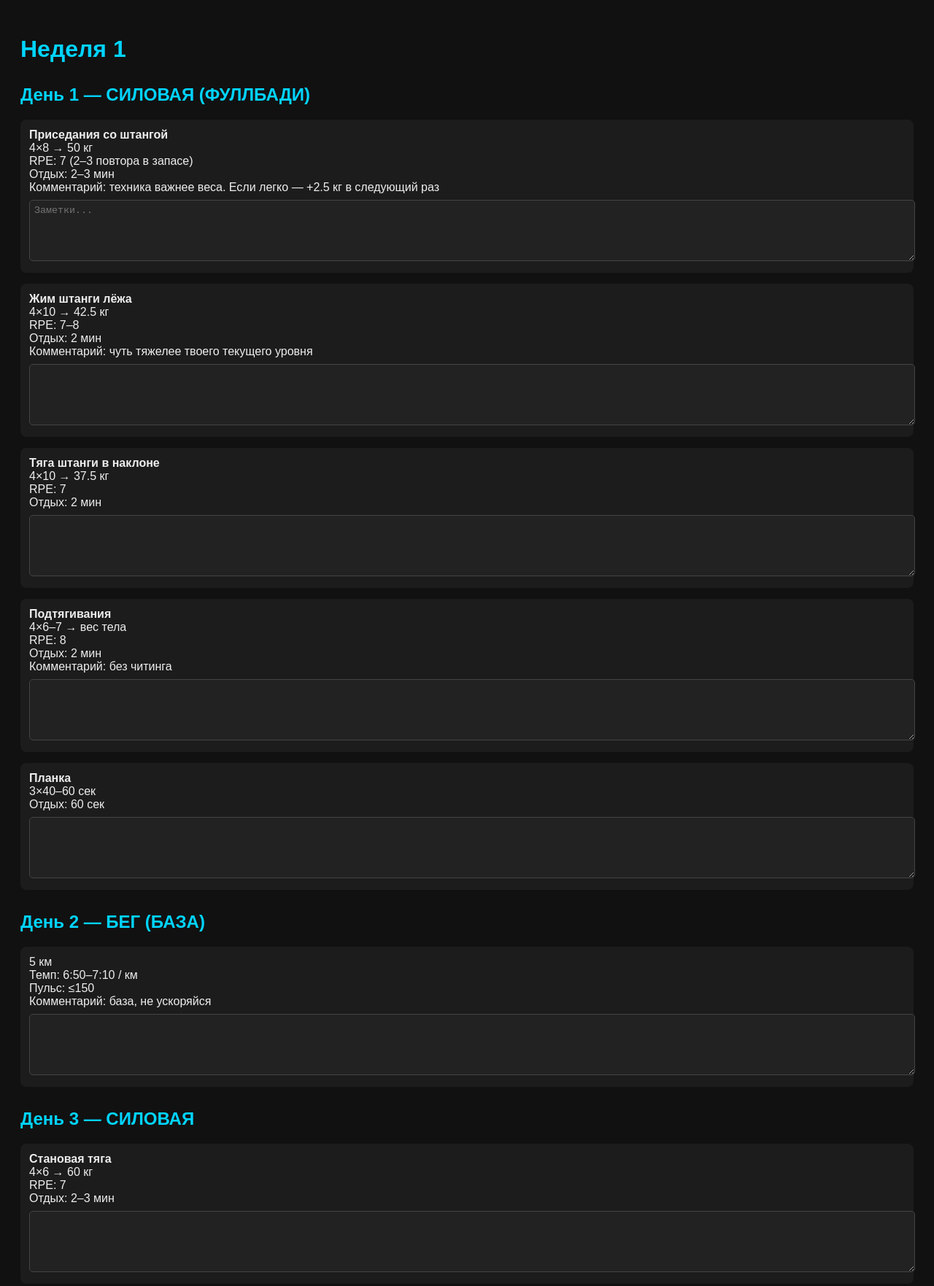
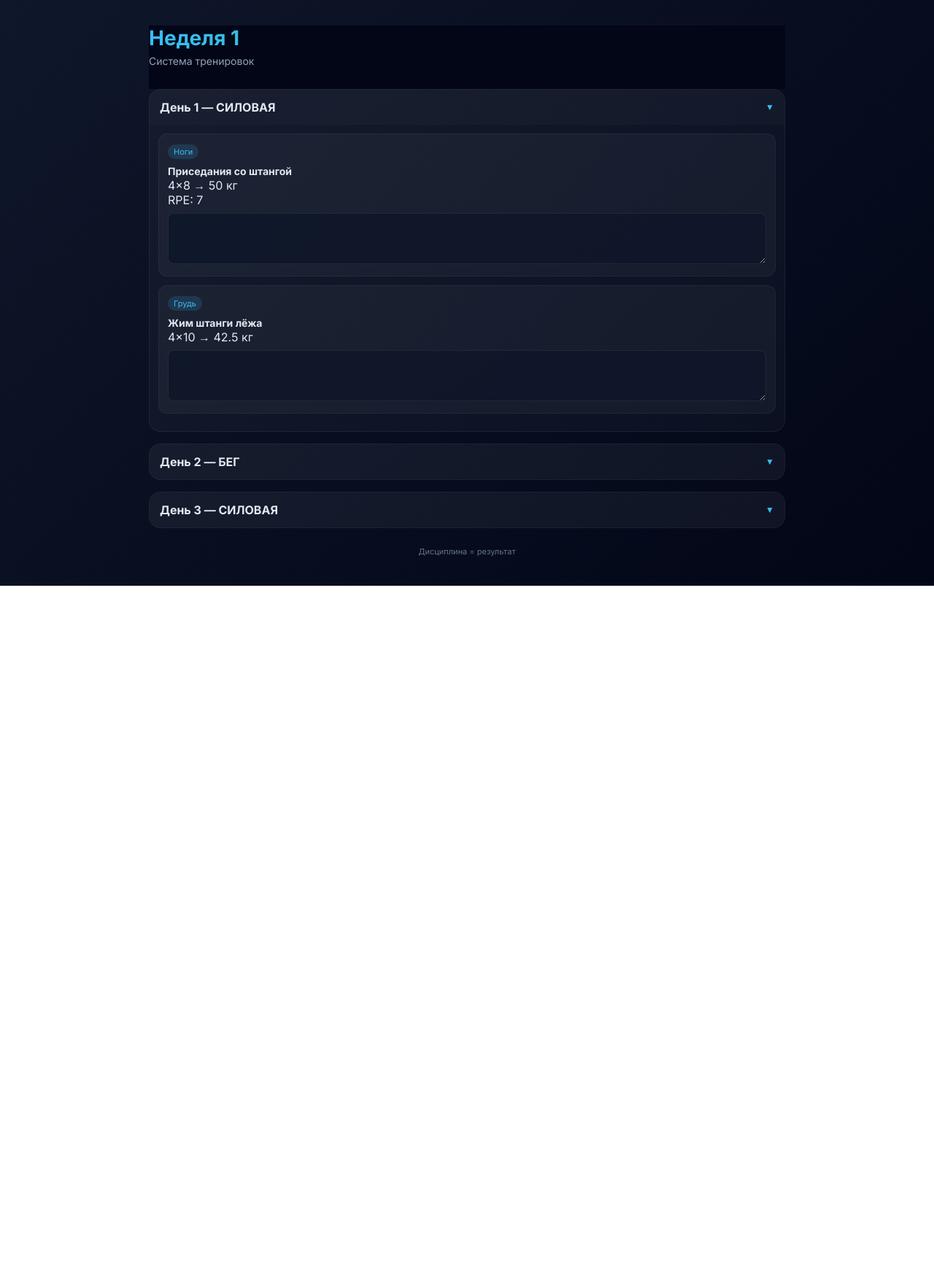
Before and after one commit to ItsJustKos/Training_plan, a plain HTML site: page index.html in a window 1280 px wide. Shown: the top 1763 px of the page at 73% size. After the commit the page ends 803 px from the top, so only its background shows below. Drawn offline with Linux system fonts and the light colour scheme.

Commit message:
Update index.html

```diff
--- a/index.html
+++ b/index.html
@@ -2,219 +2,202 @@
 <html lang="ru">
 <head>
 <meta charset="UTF-8">
+<meta name="viewport" content="width=device-width, initial-scale=1.0">
 <title>Неделя 1 — План тренировок</title>
 
+<link href="https://fonts.googleapis.com/css2?family=Inter:wght@300;400;600;700&display=swap" rel="stylesheet">
+
 <style>
+* { box-sizing: border-box; }
+
 body {
-    font-family: Arial, sans-serif;
-    background: #111;
-    color: #eee;
-    padding: 20px;
+    margin: 0;
+    font-family: 'Inter', sans-serif;
+    background: linear-gradient(135deg, #0f172a, #020617);
+    color: #e2e8f0;
 }
-h1 { color: #00d4ff; }
-h2 { margin-top: 30px; color: #00d4ff; }
+
+.container {
+    max-width: 900px;
+    margin: auto;
+    padding: 16px 14px 40px;
+}
+
+h1 {
+    font-size: 28px;
+    margin-bottom: 6px;
+    background: linear-gradient(90deg, #38bdf8, #22c55e);
+    -webkit-background-clip: text;
+    -webkit-text-fill-color: transparent;
+}
+
+.subtitle {
+    font-size: 14px;
+    color: #94a3b8;
+    margin-bottom: 20px;
+}
+
+h2 {
+    font-size: 16px;
+    margin: 0;
+}
+
+.day-card {
+    margin-bottom: 16px;
+    border-radius: 16px;
+    background: rgba(255,255,255,0.03);
+    border: 1px solid rgba(255,255,255,0.06);
+    overflow: hidden;
+}
+
+.day-header {
+    padding: 14px;
+    display: flex;
+    justify-content: space-between;
+    align-items: center;
+    background: rgba(255,255,255,0.02);
+    cursor: pointer;
+}
+
+.day-header span {
+    font-size: 12px;
+    color: #38bdf8;
+}
+
+.day-content {
+    padding: 12px;
+    display: none;
+}
+
+.day-card.active .day-content {
+    display: block;
+}
 
 .exercise {
-    margin-bottom: 15px;
+    margin-bottom: 12px;
     padding: 12px;
-    background: #1c1c1c;
-    border-radius: 8px;
+    border-radius: 12px;
+    background: rgba(255,255,255,0.04);
+    border: 1px solid rgba(255,255,255,0.05);
+}
+
+.exercise b {
+    font-size: 14px;
+}
+
+.badge {
+    display: inline-block;
+    padding: 3px 8px;
+    border-radius: 999px;
+    font-size: 11px;
+    margin-bottom: 6px;
+    background: rgba(56,189,248,0.15);
+    color: #38bdf8;
 }
 
 textarea {
     width: 100%;
     height: 70px;
     margin-top: 8px;
-    background: #222;
-    color: #fff;
-    border: 1px solid #444;
-    border-radius: 5px;
-    padding: 6px;
+    background: rgba(15,23,42,0.9);
+    color: #e2e8f0;
+    border: 1px solid rgba(255,255,255,0.08);
+    border-radius: 8px;
+    padding: 8px;
+    font-size: 13px;
 }
+
+textarea:focus {
+    outline: none;
+    border-color: #38bdf8;
+}
+
+.footer {
+    margin-top: 25px;
+    text-align: center;
+    font-size: 11px;
+    color: #64748b;
+}
+
+/* Sticky header for mobile */
+.sticky-top {
+    position: sticky;
+    top: 0;
+    background: #020617;
+    z-index: 10;
+    padding-bottom: 10px;
+}
+
 </style>
 </head>
 
 <body>
 
+<div class="container">
+
+<div class="sticky-top">
 <h1>Неделя 1</h1>
+<div class="subtitle">Система тренировок</div>
+</div>
 
-<h2>День 1 — СИЛОВАЯ (ФУЛЛБАДИ)</h2>
+<!-- DAY TEMPLATE -->
+<div class="day-card active">
+<div class="day-header"> <h2>День 1 — СИЛОВАЯ</h2> <span>▼</span> </div>
+<div class="day-content">
 
 <div class="exercise">
+<span class="badge">Ноги</span><br>
 <b>Приседания со штангой</b><br>
 4×8 → 50 кг<br>
-RPE: 7 (2–3 повтора в запасе)<br>
-Отдых: 2–3 мин<br>
-Комментарий: техника важнее веса. Если легко — +2.5 кг в следующий раз
-<textarea data-id="d1e1" placeholder="Заметки..."></textarea>
+RPE: 7
+<textarea data-id="d1e1"></textarea>
 </div>
 
 <div class="exercise">
+<span class="badge">Грудь</span><br>
 <b>Жим штанги лёжа</b><br>
-4×10 → 42.5 кг<br>
-RPE: 7–8<br>
-Отдых: 2 мин<br>
-Комментарий: чуть тяжелее твоего текущего уровня
+4×10 → 42.5 кг
 <textarea data-id="d1e2"></textarea>
 </div>
 
-<div class="exercise">
-<b>Тяга штанги в наклоне</b><br>
-4×10 → 37.5 кг<br>
-RPE: 7<br>
-Отдых: 2 мин
-<textarea data-id="d1e3"></textarea>
+</div>
 </div>
 
-<div class="exercise">
-<b>Подтягивания</b><br>
-4×6–7 → вес тела<br>
-RPE: 8<br>
-Отдых: 2 мин<br>
-Комментарий: без читинга
-<textarea data-id="d1e4"></textarea>
+<div class="day-card">
+<div class="day-header"><h2>День 2 — БЕГ</h2><span>▼</span></div>
+<div class="day-content">
+<div class="exercise">5 км<textarea data-id="d2e1"></textarea></div>
+</div>
 </div>
 
-<div class="exercise">
-<b>Планка</b><br>
-3×40–60 сек<br>
-Отдых: 60 сек
-<textarea data-id="d1e5"></textarea>
+<div class="day-card">
+<div class="day-header"><h2>День 3 — СИЛОВАЯ</h2><span>▼</span></div>
+<div class="day-content">
+<div class="exercise">Становая<textarea data-id="d3e1"></textarea></div>
+</div>
 </div>
 
-<h2>День 2 — БЕГ (БАЗА)</h2>
+<div class="footer">Дисциплина = результат</div>
 
-<div class="exercise">
-5 км<br>
-Темп: 6:50–7:10 / км<br>
-Пульс: ≤150<br>
-Комментарий: база, не ускоряйся
-<textarea data-id="d2e1"></textarea>
-</div>
-
-<h2>День 3 — СИЛОВАЯ</h2>
-
-<div class="exercise">
-<b>Становая тяга</b><br>
-4×6 → 60 кг<br>
-RPE: 7<br>
-Отдых: 2–3 мин
-<textarea data-id="d3e1"></textarea>
-</div>
-
-<div class="exercise">
-<b>Жим гантелей на наклонной</b><br>
-4×10 → 16 кг / рука<br>
-RPE: 8<br>
-Отдых: 90 сек
-<textarea data-id="d3e2"></textarea>
-</div>
-
-<div class="exercise">
-<b>Тяга верхнего блока</b><br>
-4×10 → 45 кг<br>
-RPE: 7–8
-<textarea data-id="d3e3"></textarea>
-</div>
-
-<div class="exercise">
-<b>Выпады с гантелями</b><br>
-3×10/нога → 12 кг / рука<br>
-Отдых: 90 сек
-<textarea data-id="d3e4"></textarea>
-</div>
-
-<div class="exercise">
-<b>Скручивания</b><br>
-3×15–20
-<textarea data-id="d3e5"></textarea>
-</div>
-
-<h2>День 4 — ВОССТАНОВЛЕНИЕ</h2>
-
-<div class="exercise">
-6–8 тыс. шагов + мобилка
-<textarea data-id="d4e1"></textarea>
-</div>
-
-<h2>День 5 — ИНТЕРВАЛЫ</h2>
-
-<div class="exercise">
-Разминка: 1.5 км
-<textarea data-id="d5e1"></textarea>
-</div>
-
-<div class="exercise">
-4×800 м<br>
-Темп: 6:00 / км<br>
-Отдых: 2 мин ходьба
-<textarea data-id="d5e2"></textarea>
-</div>
-
-<div class="exercise">
-Заминка: 1 км
-<textarea data-id="d5e3"></textarea>
-</div>
-
-<h2>День 6 — СИЛОВАЯ</h2>
-
-<div class="exercise">
-<b>Присед (лёгкий)</b><br>
-3×10 → 45 кг<br>
-RPE: 6
-<textarea data-id="d6e1"></textarea>
-</div>
-
-<div class="exercise">
-<b>Жим лёжа</b><br>
-3×8 → 45 кг<br>
-RPE: 8
-<textarea data-id="d6e2"></textarea>
-</div>
-
-<div class="exercise">
-<b>Тяга горизонтального блока</b><br>
-4×10 → 50 кг
-<textarea data-id="d6e3"></textarea>
-</div>
-
-<div class="exercise">
-<b>Брусья</b><br>
-3×10–12
-<textarea data-id="d6e4"></textarea>
-</div>
-
-<div class="exercise">
-<b>Бицепс</b><br>
-3×10 → 10–12 кг
-<textarea data-id="d6e5"></textarea>
-</div>
-
-<div class="exercise">
-<b>Боковая планка</b><br>
-3×30 сек/сторона
-<textarea data-id="d6e6"></textarea>
-</div>
-
-<h2>День 7 — ДЛИННЫЙ БЕГ</h2>
-
-<div class="exercise">
-6–7 км<br>
-Темп: 7:00–7:20 / км<br>
-Комментарий: медленно = правильно
-<textarea data-id="d7e1"></textarea>
 </div>
 
 <script>
+// localStorage
 const areas = document.querySelectorAll("textarea");
-
 areas.forEach(a => {
     const key = a.dataset.id;
-
     a.value = localStorage.getItem(key) || "";
-
     a.addEventListener("input", () => {
         localStorage.setItem(key, a.value);
+    });
+});
+
+// collapse logic
+const headers = document.querySelectorAll('.day-header');
+headers.forEach(h => {
+    h.addEventListener('click', () => {
+        const card = h.parentElement;
+        card.classList.toggle('active');
     });
 });
 </script>
```
